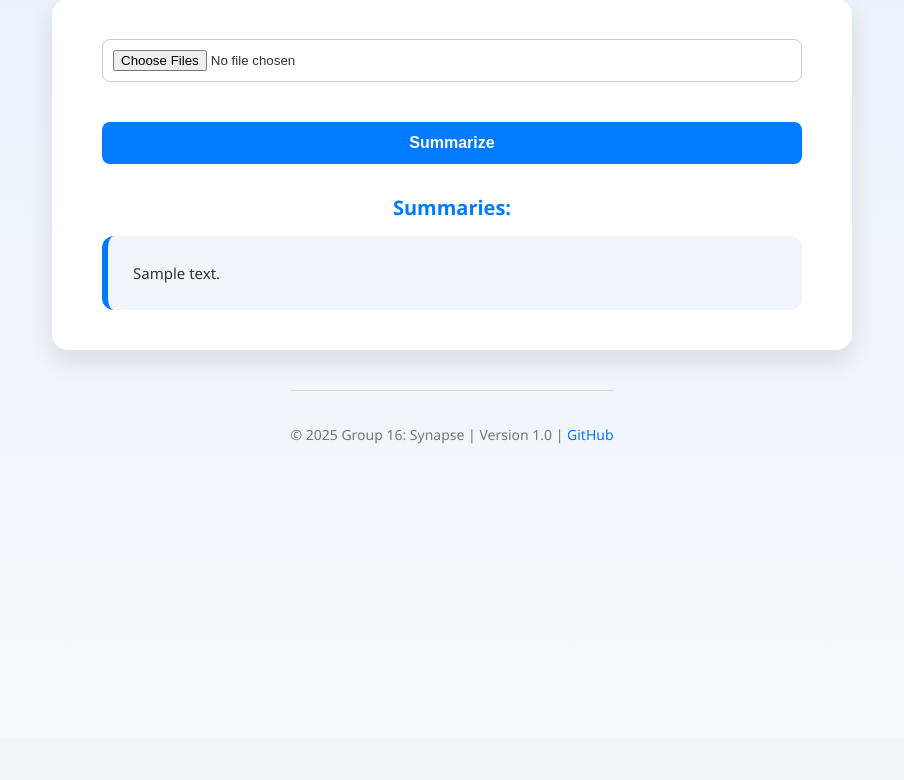
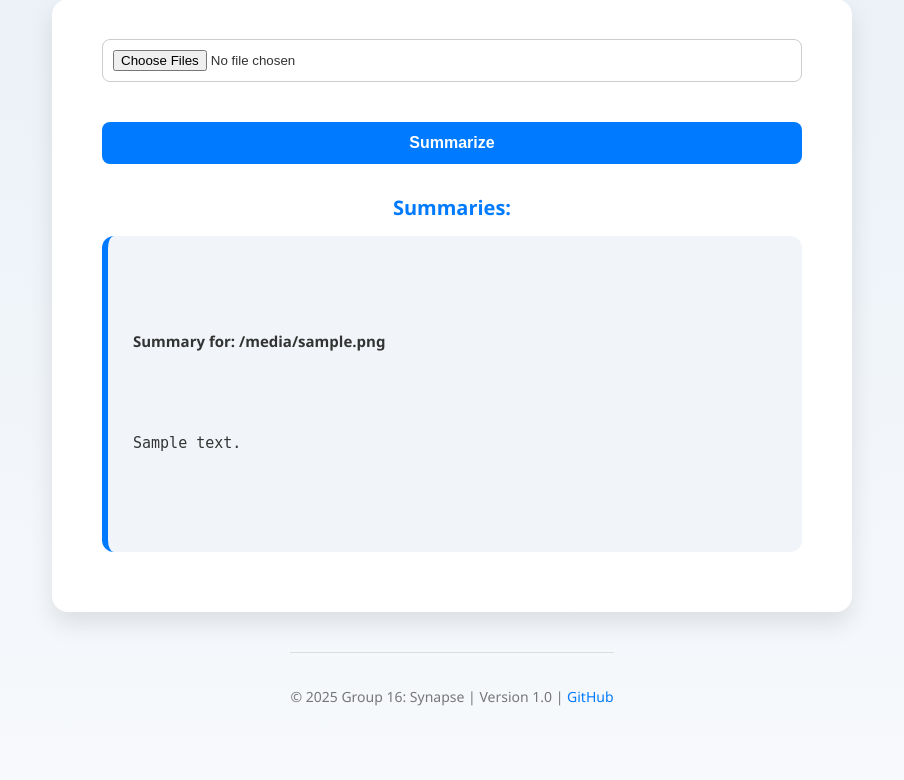
Before and after one commit to JCBailey1227/Capstone-Project, a Flask app: template templates/upload.html in a window 1280 px wide. Shown: the part 141-921 px from the top of the page, without its empty margins (188-1092 px from the left). Before the commit the page ends 585 px from the top, so only its background shows below. Run offline with Flask 3, Linux system fonts and the light colour scheme; the template is opened without the code that fills it: most values are stand-ins (such as "Sample title", 1, 10 or a date in 2020).

Commit message:
Summary download and additional features

```diff
--- a/app.py
+++ b/app.py
@@ -1,13 +1,28 @@
-from flask import Flask, request, render_template
+from flask import Flask, request, render_template, send_file
+import os
+import time
+from werkzeug.utils import secure_filename
 import PyPDF2
 import docx
 import ollama
+import uuid
+
+# Configuration
+UPLOAD_FOLDER = "uploads"
+SUMMARY_FOLDER = "summaries"
+os.makedirs(UPLOAD_FOLDER, exist_ok=True)
+os.makedirs(SUMMARY_FOLDER, exist_ok=True)
 
 app = Flask(__name__)
 app.config['MAX_CONTENT_LENGTH'] = 50 * 1024 * 1024  # 50 MB max upload
+app.config['UPLOAD_FOLDER'] = UPLOAD_FOLDER
+app.config['SUMMARY_FOLDER'] = SUMMARY_FOLDER
 
-def extract_text_from_pdf(file_stream):
-    reader = PyPDF2.PdfReader(file_stream)
+# ---------------------------
+# Text Extractor Helpers
+# ---------------------------
+def extract_text_from_pdf(path):
+    reader = PyPDF2.PdfReader(path)
     text = ""
     for page in reader.pages:
         extracted = page.extract_text()
@@ -15,20 +30,24 @@ def extract_text_from_pdf(file_stream):
             text += extracted
     return text.strip()
 
-def extract_text_from_docx(file_stream):
-    doc = docx.Document(file_stream)
+def extract_text_from_docx(path):
+    doc = docx.Document(path)
     text = ""
     for para in doc.paragraphs:
         text += para.text + "\n"
     return text.strip()
 
-def extract_text_from_txt(file_stream):
-    raw = file_stream.read()
+def extract_text_from_txt(path):
+    with open(path, "rb") as f:
+        raw = f.read()
     try:
         return raw.decode("utf-8", errors="ignore").strip()
     except:
         return raw.decode("latin-1", errors="ignore").strip()
 
+# ---------------------------
+# Routes
+# ---------------------------
 @app.route("/", methods=["GET"])
 def index():
     return render_template("upload.html")
@@ -47,35 +66,110 @@ def summarize():
     summaries = []
 
     for uploaded_file in uploaded_files:
-        filename = uploaded_file.filename.lower()
-        if filename.endswith(".pdf"):
-            text = extract_text_from_pdf(uploaded_file)
-        elif filename.endswith(".docx"):
-            text = extract_text_from_docx(uploaded_file)
-        elif filename.endswith(".txt"):
-            text = extract_text_from_txt(uploaded_file)
-        else:
-            summaries.append(f"{uploaded_file.filename}: Unsupported file type")
+        original_filename = uploaded_file.filename
+        if original_filename == "":
+            summaries.append({
+                "filename": "(empty filename)",
+                "summary": "Filename was empty.",
+                "download_file": None
+            })
+            continue
+
+        # Secure + unique filename
+        filename = secure_filename(original_filename)
+        timestamp = int(time.time() * 1000)
+        filename_on_disk = f"{timestamp}_{filename}"
+        save_path = os.path.join(app.config['UPLOAD_FOLDER'], filename_on_disk)
+
+        try:
+            uploaded_file.save(save_path)
+        except Exception as e:
+            summaries.append({
+                "filename": original_filename,
+                "summary": f"Failed to save file: {e}",
+                "download_file": None
+            })
+            continue
+
+        # Determine type
+        lower = original_filename.lower()
+        try:
+            if lower.endswith(".pdf"):
+                text = extract_text_from_pdf(save_path)
+            elif lower.endswith(".docx"):
+                text = extract_text_from_docx(save_path)
+            elif lower.endswith(".txt"):
+                text = extract_text_from_txt(save_path)
+            else:
+                summaries.append({
+                    "filename": original_filename,
+                    "summary": "Unsupported file type",
+                    "download_file": None
+                })
+                continue
+        except Exception as e:
+            summaries.append({
+                "filename": original_filename,
+                "summary": f"Error extracting text: {e}",
+                "download_file": None
+            })
             continue
 
         if not text:
-            summaries.append(f"{uploaded_file.filename}: No text found")
+            summaries.append({
+                "filename": original_filename,
+                "summary": "No text found.",
+                "download_file": None
+            })
             continue
 
-        # Truncate to 8000 characters
-        text = text[:8000]
-        prompt = f"""Summarize this academic paper clearly and concisely. Additionally,
-        extract metadata (if available) such as: Title, Author(s), Publication date:\n\n{text}"""
+        truncated = text[:8000]
 
-        response = ollama.chat(
-            model="llama3.1:8b",
-            messages=[{"role": "user", "content": prompt}]
-        )
+        prompt = f"""
+Summarize this paper clearly and concisely.
+Additionally, extract metadata (if available) such as Title, Author(s), and Publication Date.
 
-        summary = response["message"]["content"]
-        summaries.append(f"{uploaded_file.filename}:\n{summary}")
+Paper text:
+{truncated}
+"""
+
+        try:
+            response = ollama.chat(
+                model="llama3.1:8b",
+                messages=[{"role": "user", "content": prompt}]
+            )
+            ai_summary = response["message"]["content"]
+        except Exception as e:
+            summaries.append({
+                "filename": original_filename,
+                "summary": f"Ollama error: {e}",
+                "download_file": None
+            })
+            continue
+
+            # Save summary as TXT with clean name
+    safe_original = secure_filename(original_filename)  # removes unsafe chars
+    summary_filename = f"summary_{safe_original}.txt"
+    summary_path = os.path.join(app.config['SUMMARY_FOLDER'], summary_filename)
+    with open(summary_path, "w", encoding="utf-8") as f:
+        f.write(ai_summary)
+
+    summaries.append({
+        "filename": original_filename,
+        "summary": ai_summary,
+        "download_file": summary_filename
+    })
+
 
     return render_template("upload.html", summaries=summaries)
 
+# ---------------------------
+# Download route
+@app.route("/download/<filename>")
+def download(filename):
+    file_path = os.path.join(app.config['SUMMARY_FOLDER'], filename)
+    return send_file(file_path, as_attachment=True)
+
+# ---------------------------
 if __name__ == "__main__":
     app.run(debug=True)
--- a/static/main.js
+++ b/static/main.js
@@ -27,7 +27,10 @@ document.addEventListener("DOMContentLoaded", function () {
 
     for (const file of fileInput.files) {
       const li = document.createElement("li");
-      li.textContent = file.name;
+
+      const nameSpan = document.createElement("span");
+      nameSpan.textContent = file.name;
+      nameSpan.style.flex = "1";
 
       const removeBtn = document.createElement("button");
       removeBtn.textContent = "X";
@@ -39,6 +42,7 @@ document.addEventListener("DOMContentLoaded", function () {
         fileList.innerHTML = "";
       });
 
+      li.appendChild(nameSpan);
       li.appendChild(removeBtn);
       fileList.appendChild(li);
     }
--- a/static/style.css
+++ b/static/style.css
@@ -60,6 +60,8 @@ input[type="file"] {
   border: 1px solid #ccc;
   border-radius: 8px;
   transition: border-color 0.2s ease;
+  width: 100%;
+  box-sizing: border-box;
 }
 
 input[type="file"]:focus {
@@ -92,12 +94,42 @@ button:hover {
   padding: 25px;
   border-radius: 12px;
   text-align: left;
-  white-space: pre-wrap; /* preserve line breaks */
+  white-space: pre-wrap;       /* preserve line breaks */
+  word-wrap: break-word;       /* wrap long lines */
+  overflow-wrap: break-word;   /* wrap long lines */
   font-size: 15px;
   line-height: 1.6;
   color: #333;
+  margin-bottom: 20px;
 }
 
+.summary-box pre {
+  margin: 10px 0 0 0;
+  white-space: pre-wrap;
+  word-wrap: break-word;
+  overflow-wrap: break-word;
+}
+
+/* Download button */
+.download-btn {
+  display: inline-flex;           /* use flex to center content */
+  justify-content: center;        /* center horizontally */
+  align-items: center;            /* center vertically */
+  padding: 8px 20px;              /* slightly smaller padding */
+  background-color: #007bff;
+  color: white;
+  font-size: 16px;
+  font-weight: 600;
+  border-radius: 8px;
+  text-decoration: none;          /* remove underline */
+  transition: background-color 0.2s ease, transform 0.2s ease;
+  margin-top: 10px;
+}
+
+.download-btn:hover {
+  background-color: #0056b3;
+  transform: translateY(-1px);    /* subtle hover effect */
+}
 /* Headings */
 h2 {
   margin-bottom: 25px;
@@ -155,10 +187,12 @@ h3 {
   }
 }
 
+/* File input list */
 #file-list {
   list-style: none;
   padding: 0;
   margin: 10px 0;
+  width: 100%;
 }
 
 #file-list li {
@@ -171,6 +205,8 @@ h3 {
   border-radius: 8px;
   margin-bottom: 5px;
   font-size: 14px;
+  width: 100%;
+  box-sizing: border-box;
 }
 
 .remove-file-btn {
@@ -191,18 +227,16 @@ h3 {
 .remove-file-btn:hover {
   background: #d9363e;
 }
+
 .file-input-container {
   display: flex;
-  flex-direction: column; /* stack input above file list */
-  align-items: flex-start; /* align to the left */
+  flex-direction: column;
+  align-items: flex-start;
   width: 100%;
-  gap: 5px; /* space between file input and file list */
+  gap: 5px;
 }
 
-input[type="file"] {
-  width: 100%; /* make input span the container */
-  box-sizing: border-box; /* ensure proper width */
-}
+/* Loading overlay */
 .loading-overlay {
   position: fixed;
   top: 0;
--- a/templates/upload.html
+++ b/templates/upload.html
@@ -1,11 +1,15 @@
 <!doctype html>
 <html>
+
 <head>
   <link rel="stylesheet" href="{{ url_for('static', filename='style.css') }}">
   <link rel="icon" href="{{ url_for('static', filename='favicon.png') }}" type="image/png">
   <title>LLM Paper Summarizer</title>
 </head>
+
 <body>
+
+  <!-- Loading overlay -->
   <div id="loading-overlay" class="loading-overlay" style="display: none;">
     <div class="spinner"></div>
     <p>Processing your document…</p>
@@ -27,16 +31,27 @@
 
     {% if summaries %}
     <h3>Summaries:</h3>
-    {% for summary in summaries %}
-      <div class="summary-box">{{ summary }}</div>
+
+    {% for item in summaries %}
+    <div class="summary-box">
+      <h4>Summary for: <b>{{ item.filename }}</b></h4>
+      <pre>{{ item.summary }}</pre>
+      {% if item.download_file %}
+      <a href="{{ url_for('download', filename=item.download_file) }}" class="download-btn">Download Summary</a>
+      {% endif %}
+    </div>
     {% endfor %}
+
     {% endif %}
   </div>
 
   <footer class="site-footer">
-  <p>© 2025 Group 16: Synapse | Version 1.0 | <a href="https://github.com/JCBailey1227/Capstone-Project" target="_blank">GitHub</a></p>
+    <p>© 2025 Group 16: Synapse | Version 1.0 |
+      <a href="https://github.com/JCBailey1227/Capstone-Project" target="_blank">GitHub</a>
+    </p>
   </footer>
 
   <script src="{{ url_for('static', filename='main.js') }}"></script>
 </body>
+
 </html>
```
Lines whose indentation alone changed are shown as unchanged.
